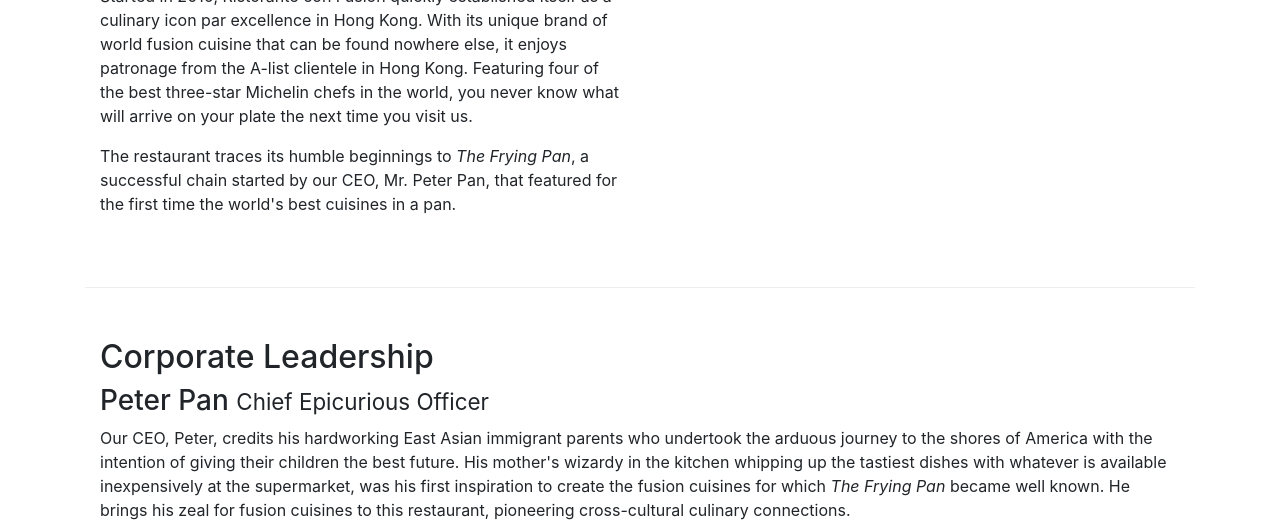
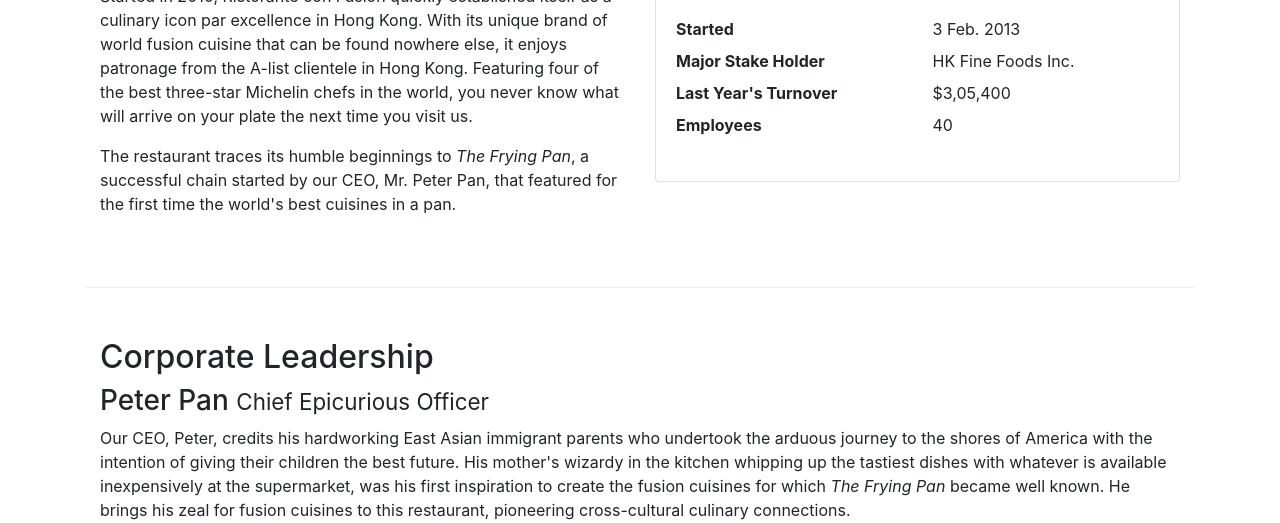
Before and after one commit to charanjit712/project, a website: page aboutus.html in a window 1280 px wide. Shown: the part 577-1100 px from the top of the page. Drawn offline with nearby package versions, Linux system fonts and the light colour scheme.

Commit message:
cards added

```diff
--- a/aboutus.html
+++ b/aboutus.html
@@ -74,7 +74,25 @@
                 <p>Started in 2010, Ristorante con Fusion quickly established itself as a culinary icon par excellence in Hong Kong. With its unique brand of world fusion cuisine that can be found nowhere else, it enjoys patronage from the A-list clientele in Hong Kong.  Featuring four of the best three-star Michelin chefs in the world, you never know what will arrive on your plate the next time you visit us.</p>
                 <p>The restaurant traces its humble beginnings to <em>The Frying Pan</em>, a successful chain started by our CEO, Mr. Peter Pan, that featured for the first time the world's best cuisines in a pan.</p>
             </div>
-            <div>
+            <div class="col-sm">
+                <div class="card">
+                    <h3 class="card-header bg-primary text-white">Facts at a Glance</h3>
+                    <div class="card-body">
+                            <dl class="row">
+                                    <dt class="col-6">Started</dt>
+                                    <dd class="col-6">3 Feb. 2013</dd>
+                                    <dt class="col-6">Major Stake Holder</dt>
+                                    <dd class="col-6">HK Fine Foods Inc.</dd>
+                                    <dt class="col-6">Last Year's Turnover</dt>
+                                    <dd class="col-6">$3,05,400</dd>
+                                    <dt class="col-6">Employees</dt>
+                                    <dd class="col-6">40</dd>
+                                </dl>
+
+                    </div>
+                </div>
+
+
             </div>
         </div>
 
```
